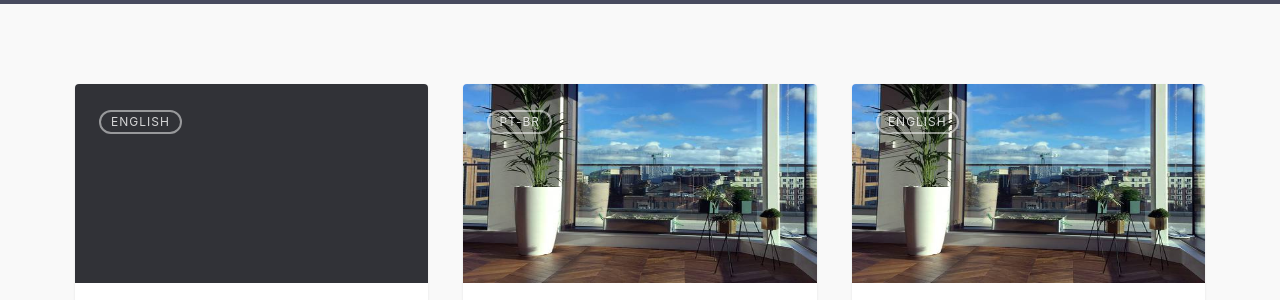
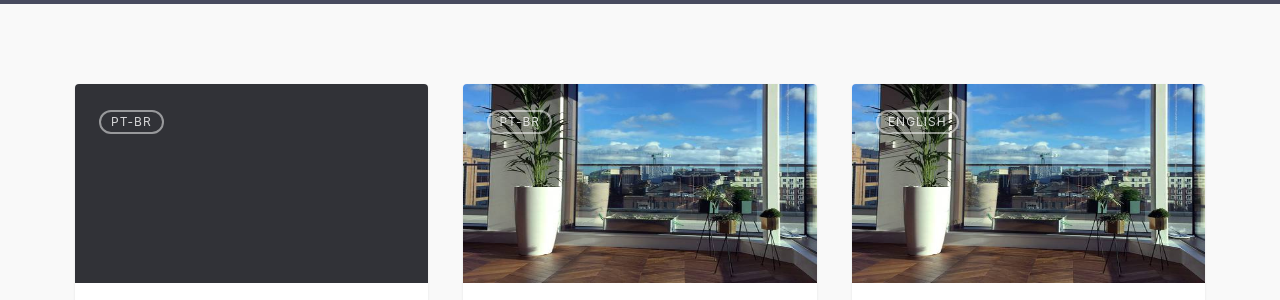
Before and after one commit to leportella/v3, a Jekyll site: the page built from index.md, in a window 1280 px wide and 900 px high, scrolled down 426 px. Shown: the part 146-446 px from the top of the window. Built offline with Jekyll 4.4.1, drawn with Linux system fonts in a browser that asks for light colours.

Commit message:
Update 2020-02-14-mediocre-women.md

```diff
--- a/_posts/2020-02-14-mediocre-women.md
+++ b/_posts/2020-02-14-mediocre-women.md
@@ -2,7 +2,7 @@
 layout: post
 title: "Where are the mediocre women?"
 categories:
-  - english
+  - pt-br
 tags:
   - english
   - eventos
```
